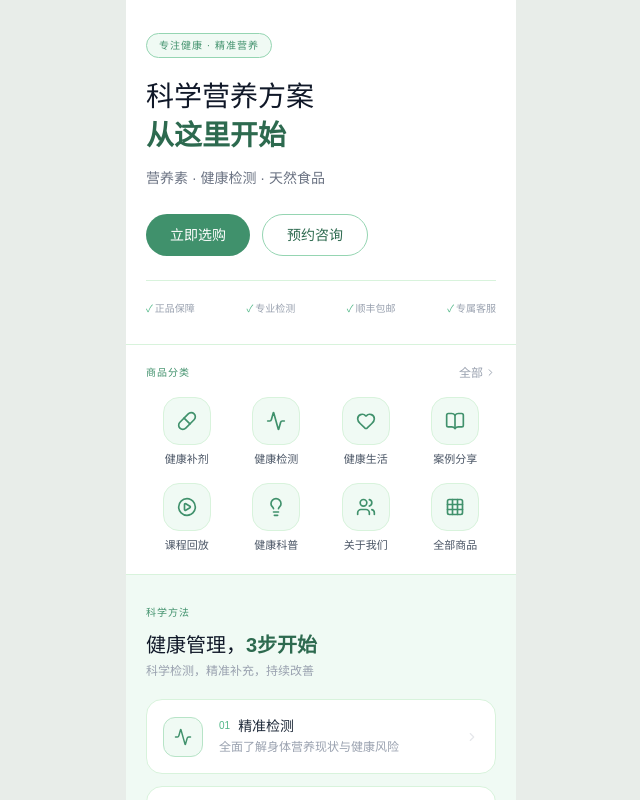
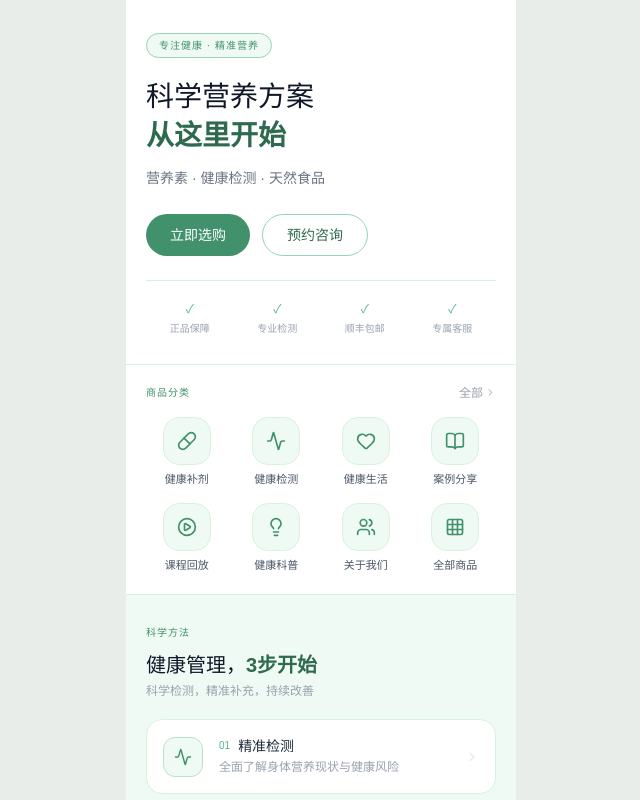
Before and after one commit to ChrisCai1990/huize-jiagong, a Next.js app: page /youzan in a window 1280 px wide. Shown: the top 800 px of the page, without its empty margins (319-959 px from the left). Built offline with nearby package versions, Linux system fonts and the light colour scheme.

Commit message:
style: 信任标签改为grid四等分居中

```diff
--- a/src/app/youzan/page.tsx
+++ b/src/app/youzan/page.tsx
@@ -97,11 +97,12 @@ export default function YouzanPage() {
             </div>
 
             {/* 信任标签 */}
-            <div className="flex items-center justify-between pt-5" style={{ borderTop: "1px solid var(--green-100)" }}>
+            <div className="grid grid-cols-4 pt-5" style={{ borderTop: "1px solid var(--green-100)" }}>
               {["正品保障", "专业检测", "顺丰包邮", "专属客服"].map((t) => (
-                <span key={t} className="text-[10px] flex items-center gap-0.5 text-gray-400">
-                  <span style={{ color: "var(--green-500)" }}>✓</span> {t}
-                </span>
+                <div key={t} className="flex flex-col items-center gap-1">
+                  <span className="text-xs" style={{ color: "var(--green-500)" }}>✓</span>
+                  <span className="text-[10px] text-gray-400">{t}</span>
+                </div>
               ))}
             </div>
           </section>
```
